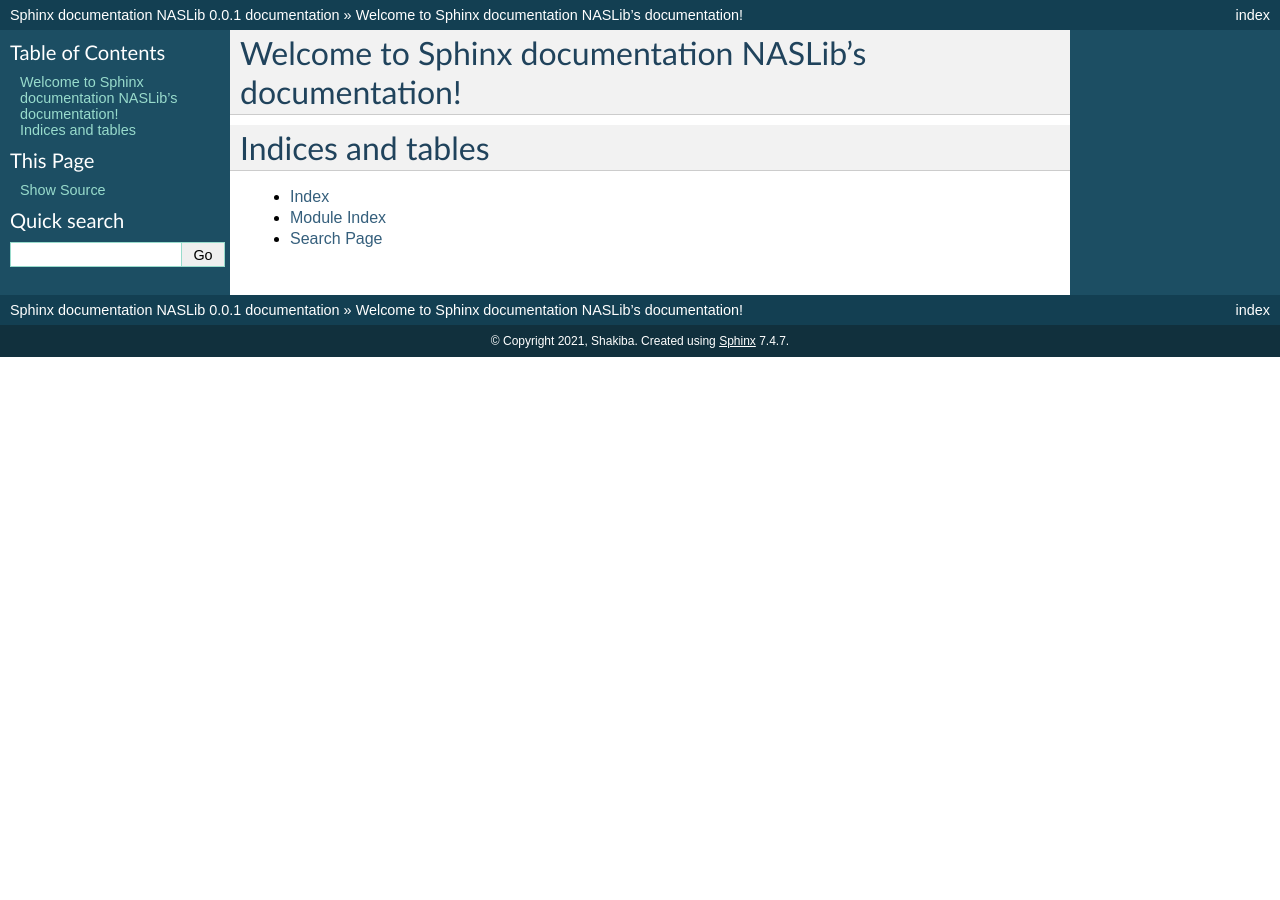
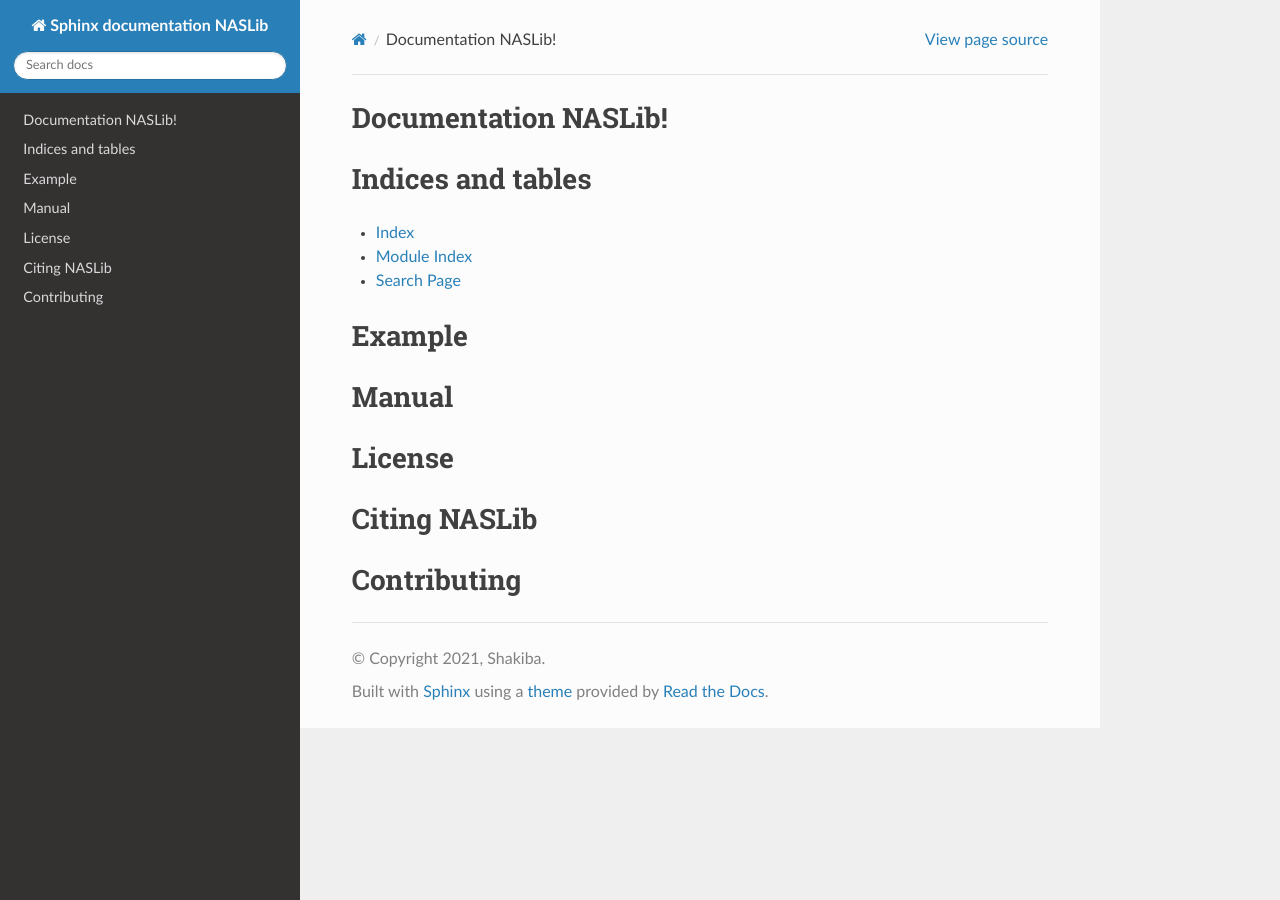
Before and after one commit to shakibamrd/NASLib-documentation, a Sphinx documentation site: the page built from sphinx/index.rst, in a window 1280 px wide. Built offline with Sphinx 7.4.7 and the Read the Docs theme 2.0.0, drawn with Linux system fonts in a browser that asks for light colours.

Commit message:
added navigation bar

```diff
--- a/sphinx/conf.py
+++ b/sphinx/conf.py
@@ -76,7 +76,7 @@ pygments_style = 'sphinx'
 # The theme to use for HTML and HTML Help pages.  See the documentation for
 # a list of builtin themes.
 #
-html_theme = 'classic'
+html_theme = "sphinx_rtd_theme"
 
 # Theme options are theme-specific and customize the look and feel of a theme
 # further.  For a list of options available for each theme, see the
@@ -158,3 +158,8 @@ texinfo_documents = [
 
 
 # -- Extension configuration -------------------------------------------------
+import sphinx_rtd_theme
+
+extensions = [
+    "sphinx_rtd_theme",
+]
--- a/sphinx/index.rst
+++ b/sphinx/index.rst
@@ -3,7 +3,7 @@
    You can adapt this file completely to your liking, but it should at least
    contain the root `toctree` directive.
 
-Welcome to Sphinx documentation NASLib's documentation!
+Documentation NASLib!
 =======================================================
 
 .. toctree::
@@ -18,3 +18,19 @@ Indices and tables
 * :ref:`genindex`
 * :ref:`modindex`
 * :ref:`search`
+
+
+Example
+==================
+
+Manual
+==================
+
+License
+==================
+
+Citing NASLib
+==================
+
+Contributing
+==================
```
Also changed, not shown: 1 other file.
